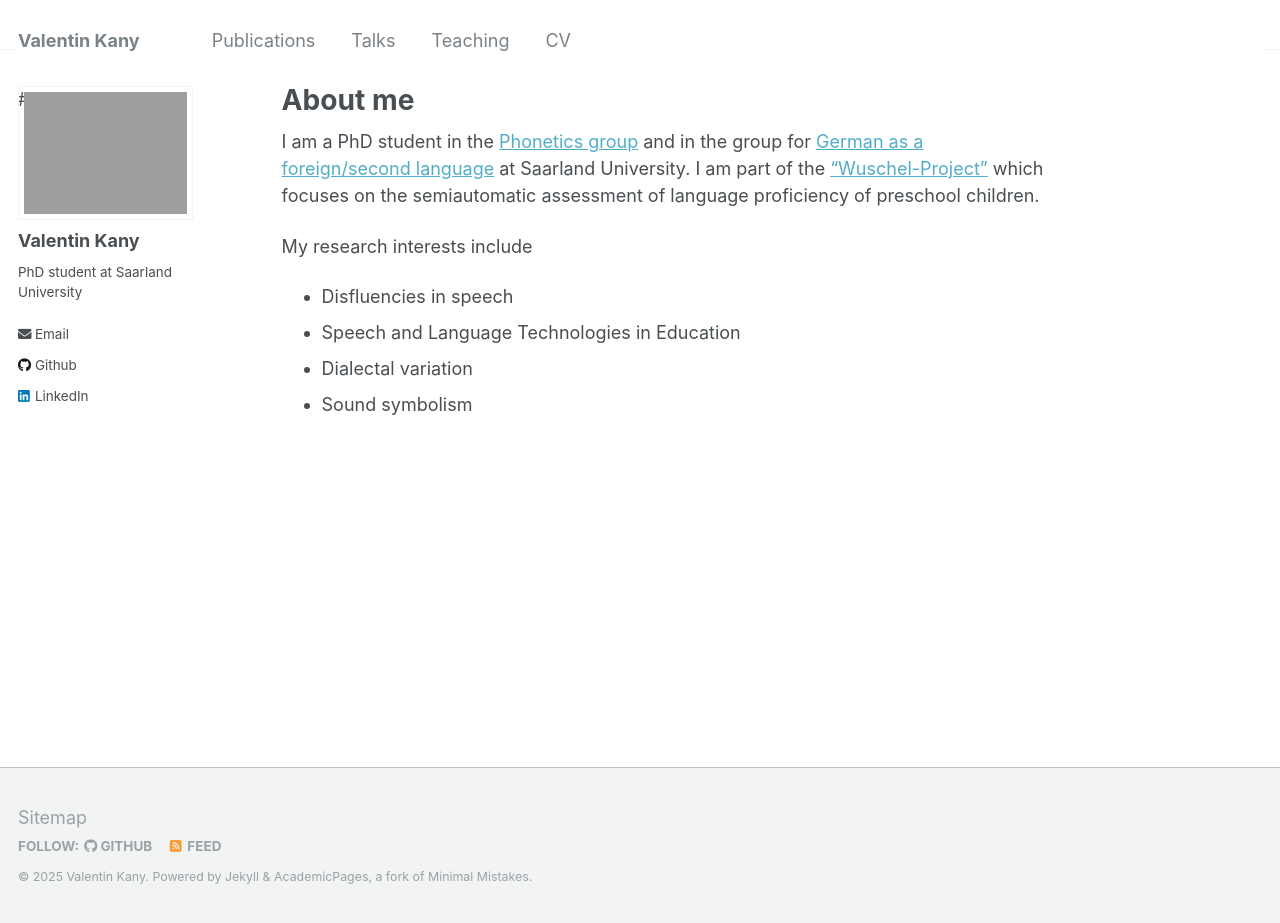
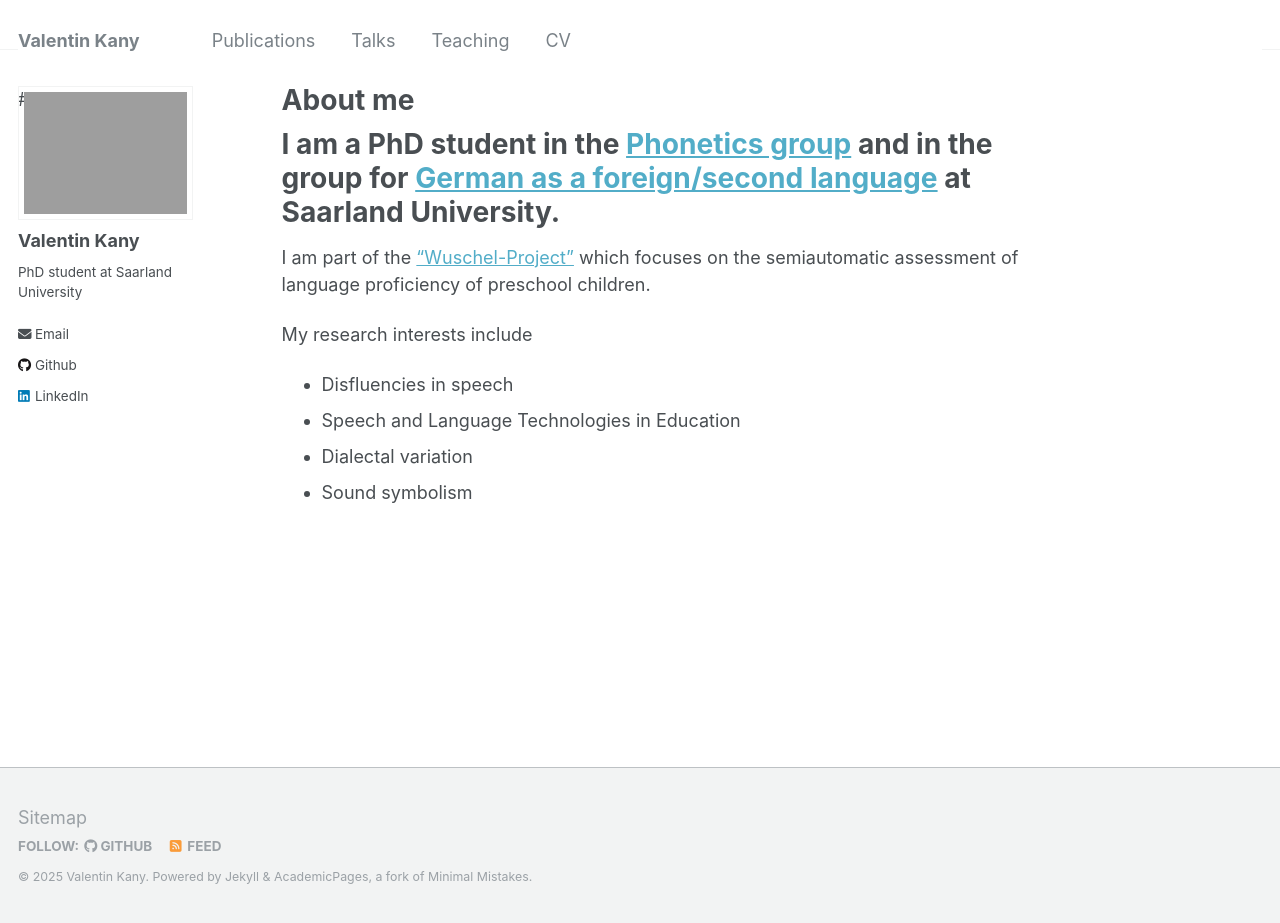
Before and after one commit to Valentin-Kany/Valentin-Kany.github.io, a Jekyll site: the page built from _pages/about.md, in a window 1280 px wide and 923 px high. Built offline with Jekyll 4.4.1, drawn with Linux system fonts in a browser that asks for light colours.

```diff
--- a/_pages/about.md
+++ b/_pages/about.md
@@ -6,7 +6,7 @@ redirect_from:
   - /about/
   - /about.html
 ---
-I am a PhD student in the [Phonetics group](https://www.coli.uni-saarland.de/groups/BM/phonetics/){:target="_blank"} and in the group for [German as a foreign/second language](https://www.uni-saarland.de/lehrstuhl/haberzettl.html){:target="_blank"} at Saarland University.
+# I am a PhD student in the [Phonetics group](https://www.coli.uni-saarland.de/groups/BM/phonetics/){:target="_blank"} and in the group for [German as a foreign/second language](https://www.uni-saarland.de/lehrstuhl/haberzettl.html){:target="_blank"} at Saarland University.
 I am part of the ["Wuschel-Project"](https://www.uni-saarland.de/lehrstuhl/haberzettl/projekte/sprachliche-bildung-in-kita.html){:target="_blank"} which focuses on the semiautomatic assessment of language proficiency of preschool children.
 
 My research interests include
```
